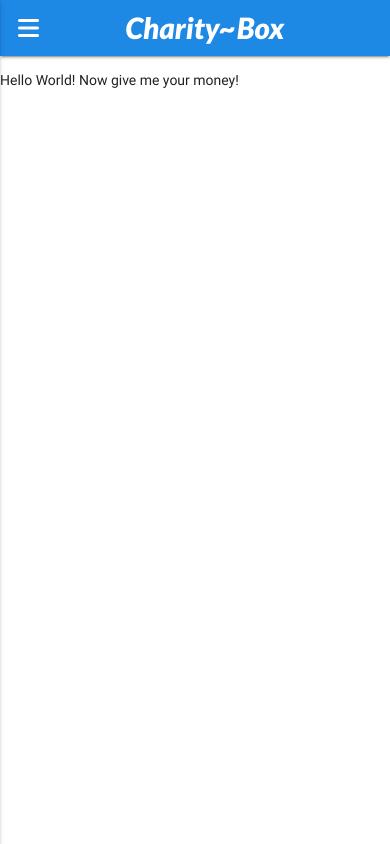
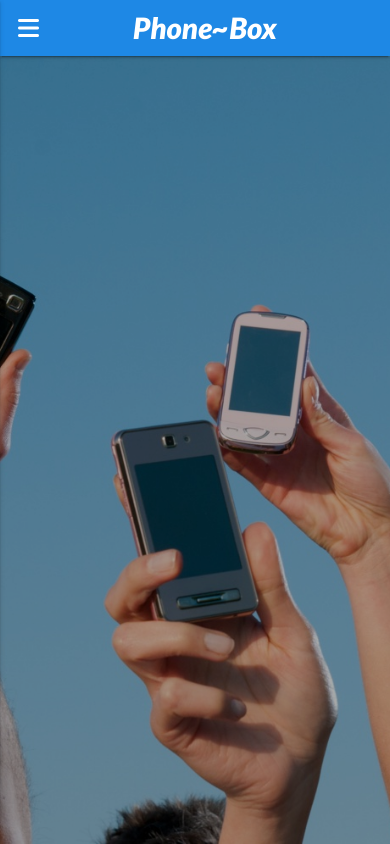
Before and after one commit to Code-Institute-Submissions/phone-box, a Django app: page / in a window 390 px wide. Run offline with Django 3.2, Linux system fonts and the light colour scheme; some libraries are stand-ins or nearby versions.

Commit message:
added a background image, and an overlay to hide the background image on other pages. Renamed title and brand logo to 'phone~box'

```diff
--- a/donations/templates/donations/donations.html
+++ b/donations/templates/donations/donations.html
@@ -1,7 +1,7 @@
 {% extends 'base.html' %}
 
 {% block content %}
-
+<div class="overlay"></div>
 <h1>Donations</h1>
 
 {% endblock %}
--- a/home/templates/home/index.html
+++ b/home/templates/home/index.html
@@ -1,8 +1,4 @@
 {% extends 'base.html' %}
 {% block content %}
 
-<p>Hello World! Now give me your money!</p>
-
-
-
 {% endblock %}
--- a/learnmore/templates/learnmore/learn_more.html
+++ b/learnmore/templates/learnmore/learn_more.html
@@ -1,7 +1,7 @@
 {% extends 'base.html' %}
 
 {% block content %}
-
+<div class="overlay"></div>
 <div>
     <h3>89% of Teenagers want to buy an iPhone in the next 12 months!</h3>
     <p>Why encourage your teenagers to go outside during a pandemic while
--- a/static/css/base.css
+++ b/static/css/base.css
@@ -21,3 +21,34 @@ nav li>a:hover {
     color: yellow;
     transition: .3s ease-in;
 }
+
+/*------------- Home page styles -------------*/
+
+body {
+    background: url('/static/media/banner.jpg') no-repeat center center fixed;
+    background-size: cover;
+    height: calc(100vh - 164px);
+    color: black;
+}
+
+/*----------- Reuseable styles  -------------*/
+
+.overlay {
+	height: 100%;
+	width: 100%;
+	top: 0;
+	left: 0;
+	position: fixed;
+	background: white;
+	z-index: -1;
+}
+
+.overlay-darken {
+	height: 100%;
+	width: 100%;
+	top: 0;
+	left: 0;
+	position: fixed;
+	background: rgba(0, 0, 0, 0.342);
+	z-index: -1;
+}
--- a/templates/base.html
+++ b/templates/base.html
@@ -35,7 +35,7 @@
     {% block extra_js %}
     {% endblock %}
 
-    <title>Charity Box {% block extra_title %}{% endblock %}</title>
+    <title>Phone~Box {% block extra_title %}{% endblock %}</title>
   </head>
   <body>
 
@@ -44,7 +44,7 @@
 
       <nav>
         <div class="nav-wrapper blue darken-1">
-          <a href="#!" class="brand-logo">Charity~Box</a>
+          <a href="#!" class="brand-logo">Phone~Box</a>
           <a href="#" data-activates="mobile-demo" class="button-collapse"><i class="fa fa-bars"></i></a>
           <ul class="right hide-on-med-and-down">
             <li><a href="{% url 'home' %}">Home</a></li>
@@ -67,6 +67,8 @@
 
     {% endblock %}
 
+    <div class="overlay-darken"></div>
+
     {% block content %}
     {% endblock %}
 
```
Also changed, not shown: static/media/banner.jpg (added).
